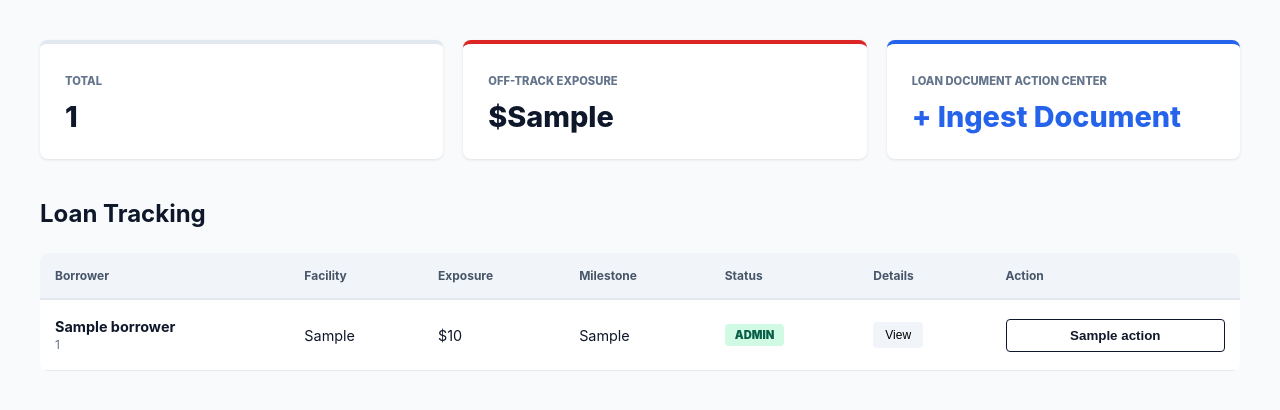
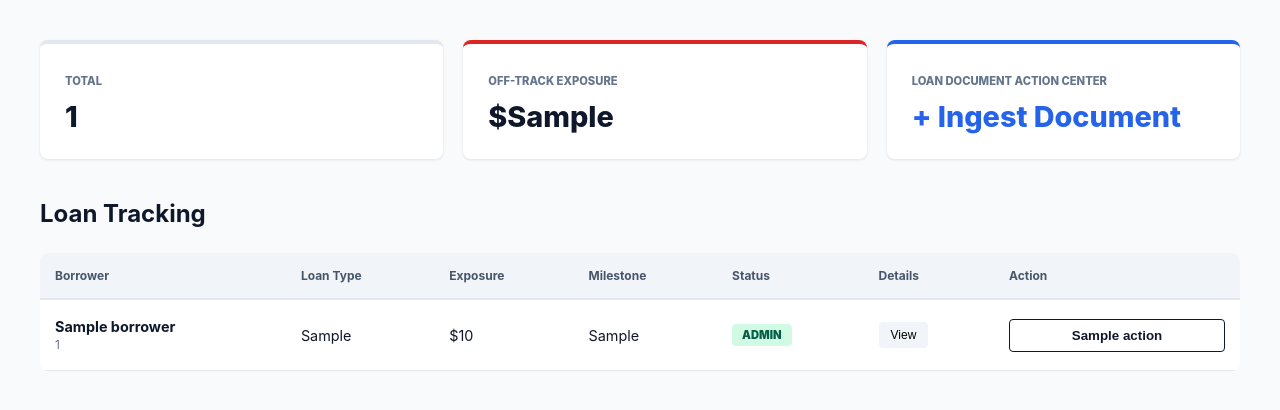
Before and after one commit to edimaudo/Tralo, a Flask app: template templates/app.html in a window 1280 px wide. Shown: the part 50-460 px from the top of the page. Run offline with Flask 3, Linux system fonts and the light colour scheme; the template is opened without the code that fills it: most values are stand-ins (such as "Sample title", 1, 10 or a date in 2020).

Commit message:
Update app.html

```diff
--- a/templates/app.html
+++ b/templates/app.html
@@ -73,7 +73,7 @@
             <thead>
                 <tr>
                     <th>Borrower</th>
-                    <th>Facility</th>
+                    <th>Loan Type</th>
                     <th>Exposure</th>
                     <th>Milestone</th>
                     <th>Status</th>
```
